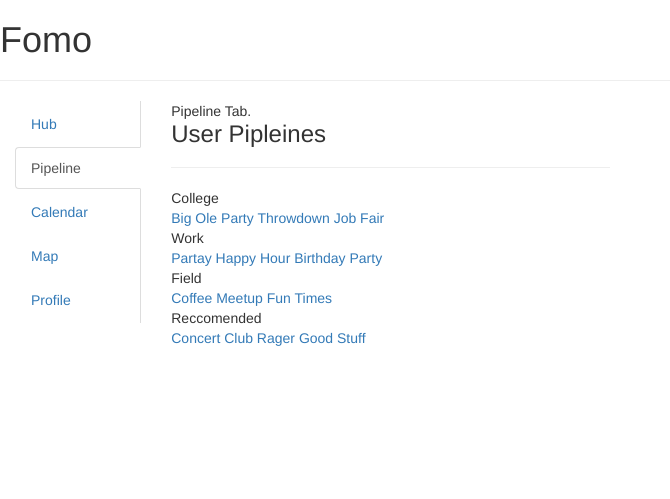
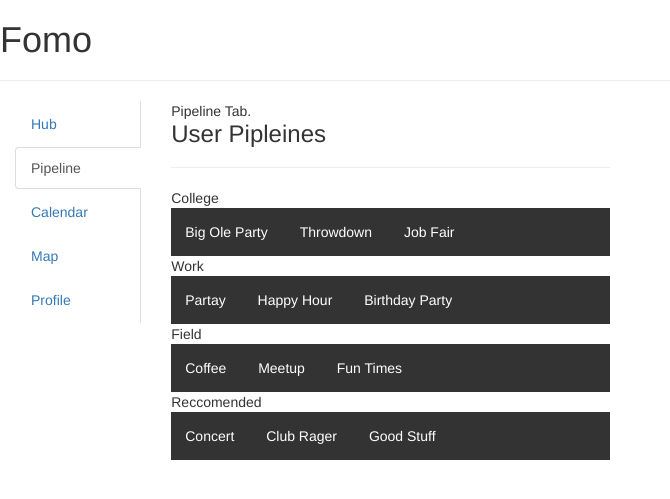
Before and after one commit to Delaware2016/team-4, a PHP site: page /frame.html in a window 1280 px wide, after a click on "Pipeline". Shown: the top 499 px of the page, without its empty margins (0-670 px from the left). Run offline with PHP 8.4, Linux system fonts and the light colour scheme; some libraries are stand-ins or nearby versions.

Commit message:
style update

```diff
--- a/style.css
+++ b/style.css
@@ -39,3 +39,21 @@ h3 {
 .points {
   color: green;
 }
+
+div.scrollmenu {
+    background-color: #333;
+    overflow: auto;
+    white-space: nowrap;
+}
+
+div.scrollmenu a {
+    display: inline-block;
+    color: white;
+    text-align: center;
+    padding: 14px;
+    text-decoration: none;
+}
+
+div.scrollmenu a:hover {
+    background-color: #777;
+}
```
